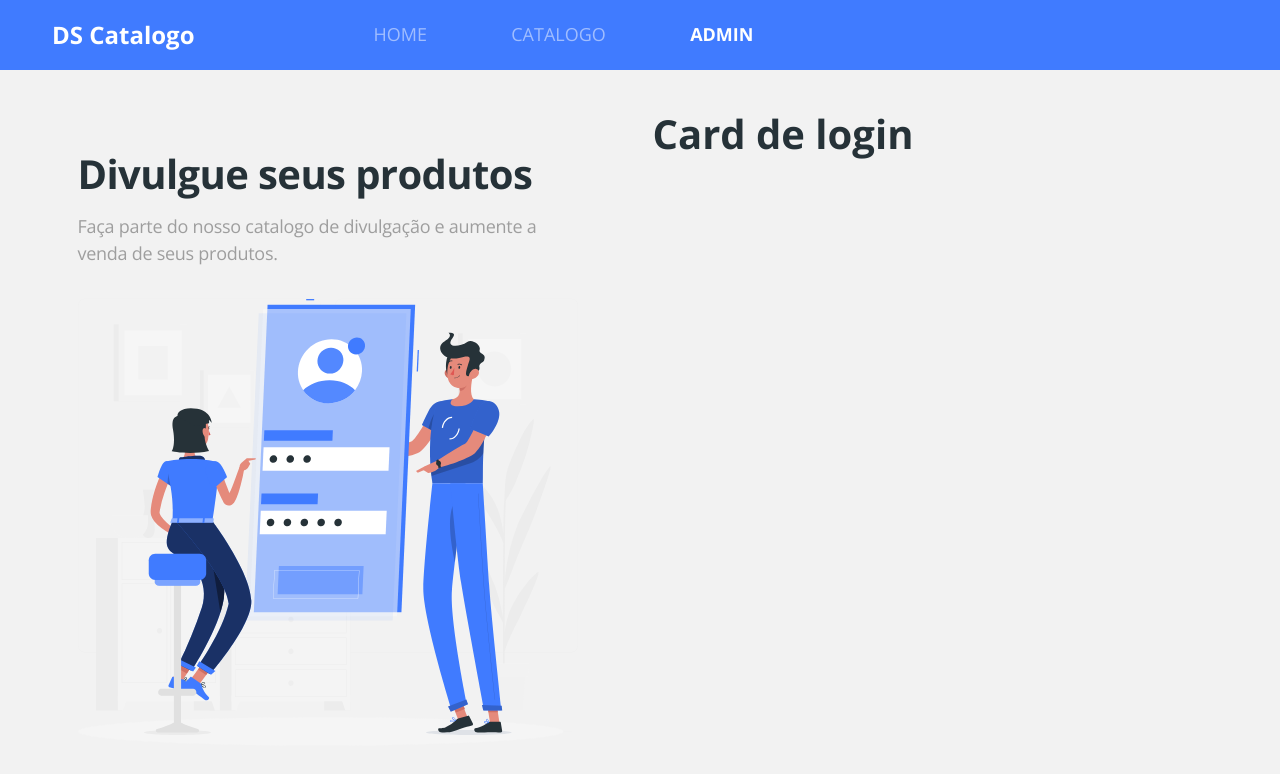
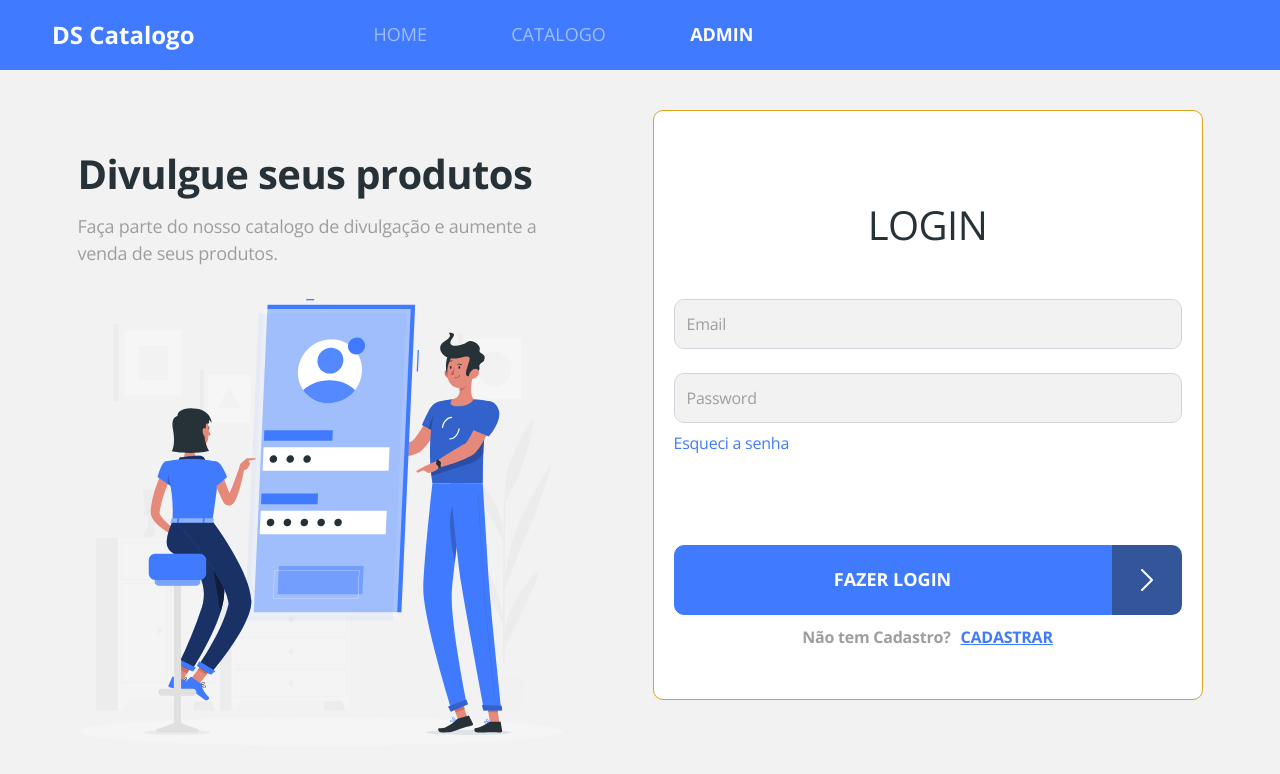
Before and after one commit to Wagner-Ricardo/BootCamp_DevSupeior_DsCatalog, a React (Create React App) app in the folder FrontEnd/frontweb/: page /admin/auth/login in a window 1280 px wide. Shown: the top 774 px of the page. Built offline with nearby package versions, Linux system fonts and the light colour scheme; no server answers.

Commit message:
Login card

```diff
--- a/FrontEnd/frontweb/src/App.css
+++ b/FrontEnd/frontweb/src/App.css
@@ -20,3 +20,14 @@
     box-shadow: 0px 4px 20px rgba(0, 0, 0, 0,25);
     border-radius: 10px;
 }
+
+.base-input{
+    border-radius: 10px;
+    font-size: 1em;
+    letter-spacing: -0.015em;
+    color:#263238;
+    height:50px;
+}
+.base-input::placeholder{
+    color:#9E9E9E;
+}
--- a/FrontEnd/frontweb/src/components/ButtonIcon/styles.css
+++ b/FrontEnd/frontweb/src/components/ButtonIcon/styles.css
@@ -3,6 +3,7 @@
 }
 
 .btn-container button {
+  width: calc(100% - 50px);
   border-radius: 10px 0 0 10px;
 }
 .btn h6 {
@@ -27,6 +28,11 @@
     height: 70px;
   }
 
+  .btn-container button {
+    width: calc(100% - 70px);
+    border-radius: 10px 0 0 10px;
+  }
+
   .btn h6 {
     color: #fff;
     font-size: 18px;
--- /dev/null
+++ b/FrontEnd/frontweb/src/pages/Admin/Auth/Login/index.tsx
@@ -0,0 +1,44 @@
+import { Link } from 'react-router-dom';
+import ButtonIcon from 'components/ButtonIcon';
+import './styles.css';
+
+const Login = () => {
+  return (
+    <div className="base-card login-card">
+      <h1>LOGIN</h1>
+      <form>
+        <div className="mb-4">
+          <input
+            type="text"
+            className="form-control base-input"
+            placeholder="Email"
+            name="username"
+          />
+        </div>
+
+        <div className="mb-2">
+          <input
+            type="password"
+            className="form-control base-input"
+            placeholder="Password"
+            name="password"
+          />
+        </div>
+        <Link to="/admin/auth/recover" className="login-link-recover">
+          Esqueci a senha
+        </Link>
+        <div className="login-submit">
+          <ButtonIcon text="Fazer login" />
+        </div>
+        <div className="signup-container">
+          <span className="not-registered">Não tem Cadastro?</span>
+          <Link to="/admin/auth/register" className="login-link-register">
+            CADASTRAR
+          </Link>
+        </div>
+      </form>
+    </div>
+  );
+};
+
+export default Login;
--- /dev/null
+++ b/FrontEnd/frontweb/src/pages/Admin/Auth/Login/styles.css
@@ -0,0 +1,50 @@
+.login-card{
+    padding: 20px;
+    border: 1px solid goldenrod;
+    font-size: 16px;
+}
+
+.login-card h1{
+    font-size: 2.5em;
+    font-weight: normal;
+    text-align: center;
+    letter-spacing: -0.015em;
+    color:#263238;
+    text-transform: uppercase;
+    margin-top: 70px;
+    margin-bottom: 50px;
+}
+
+.login-link-recover{
+    font-size: 1em;
+    letter-spacing: -0.015em;
+    color:#407BFF;
+    display: block;
+    margin-bottom: 90px;
+}
+
+.login-link-register{
+    font-weight: bold;
+    font-size: 1em;
+    text-align: center;
+    letter-spacing: -0.015em;
+    text-decoration: underline;
+    color:#407BFF;
+    margin-left: 10px;
+
+}
+.login-submit{
+    margin-bottom: 10px;
+}
+.not-registered{
+    font-weight: bold;
+    font-size: 1em;
+    text-align: center;
+    letter-spacing: -0.015em;
+    color: #9E9E9E;
+}
+
+.signup-container {
+    text-align: center;
+    margin-bottom: 30px;
+}
--- a/FrontEnd/frontweb/src/pages/Admin/Auth/index.tsx
+++ b/FrontEnd/frontweb/src/pages/Admin/Auth/index.tsx
@@ -2,6 +2,7 @@
 
 import { ReactComponent as AuthImage } from 'assets/images/auth-img.svg';
 import {Switch, Route } from 'react-router-dom';
+import Login from './Login';
 
 
 
@@ -19,7 +20,7 @@
       <div className="auth-form-container">
         <Switch>
           <Route path="/admin/auth/login">
-            <h1>Card de login</h1>
+          <Login/>
           </Route>
 
           <Route path="/admin/auth/sigup">
```
